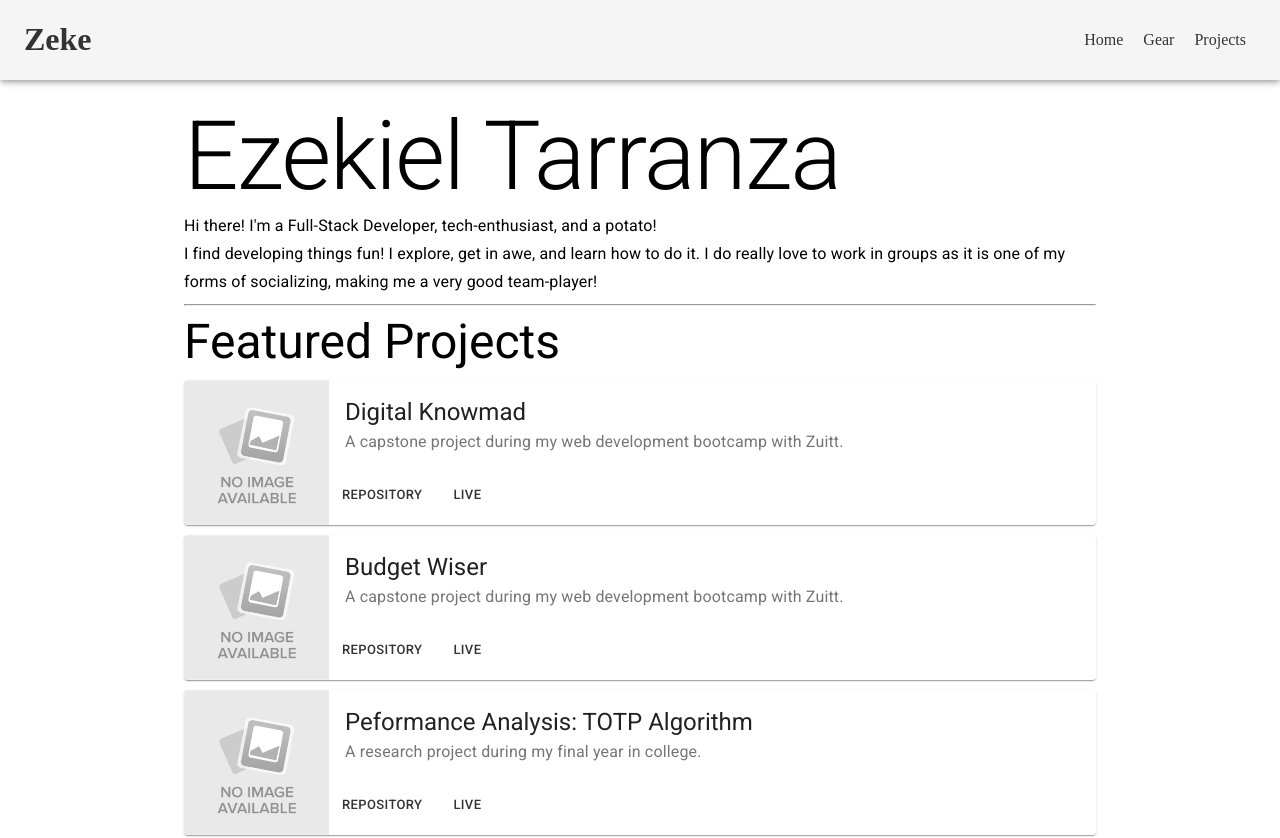
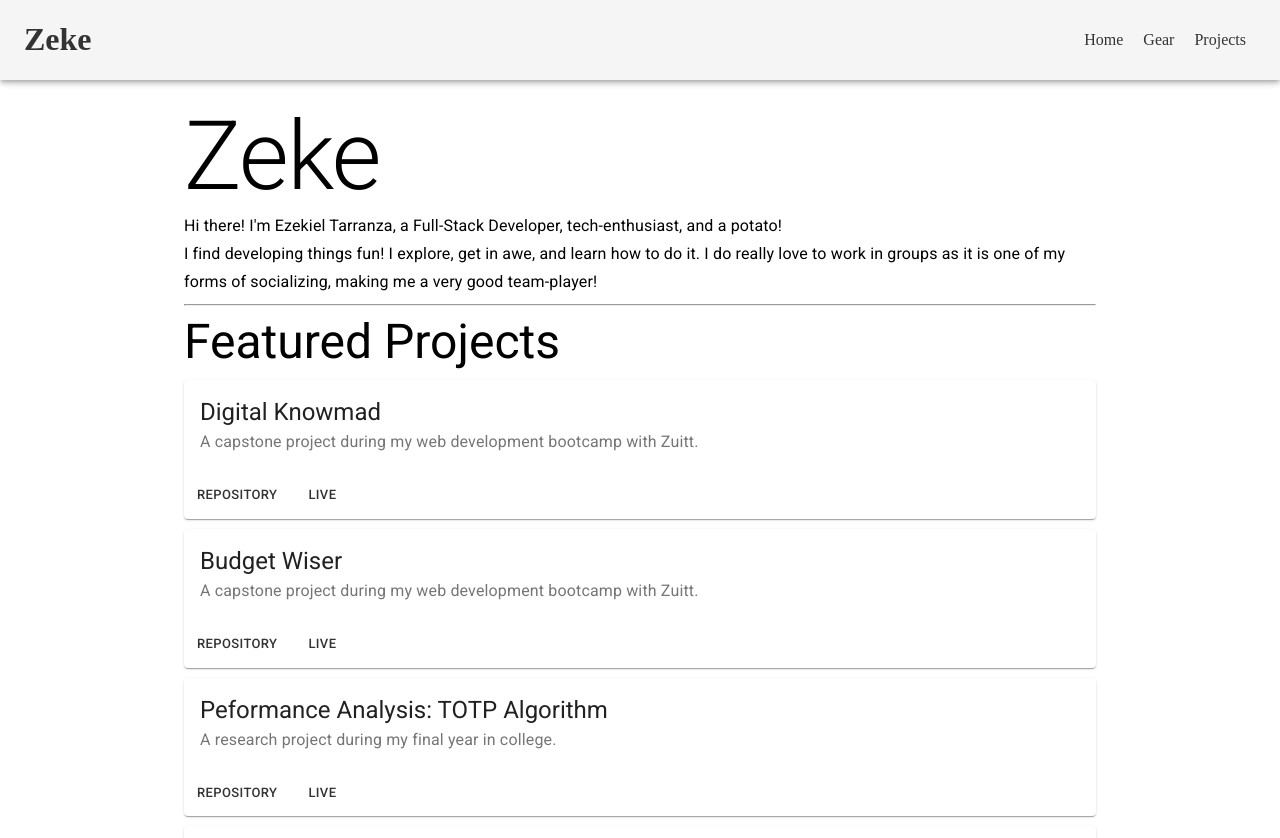
Before and after one commit to kielllll/web-portfolio, a Next.js app: page / in a window 1280 px wide. Shown: the top 838 px of the page. Built offline with nearby package versions, Linux system fonts and the light colour scheme.

Commit message:
update: removed image; changed header to nickname

```diff
--- a/components/Project.js
+++ b/components/Project.js
@@ -1,7 +1,6 @@
 import Card from "@material-ui/core/Card";
 import CardActions from "@material-ui/core/CardActions";
 import CardContent from "@material-ui/core/CardContent";
-import CardMedia from "@material-ui/core/CardMedia";
 import Button from "@material-ui/core/Button";
 import Typography from "@material-ui/core/Typography";
 import styles from "../styles/Project.module.css";
@@ -11,11 +10,6 @@ const Project = ({ project }) => {
 
   return (
     <Card className={styles.root}>
-      <CardMedia
-        className={styles["project-image"]}
-        image={image}
-        title={name}
-      />
       <div className={styles["sub-root"]}>
         <CardContent>
           <Typography component="h5" variant="h5">
--- a/pages/index.js
+++ b/pages/index.js
@@ -103,10 +103,11 @@ export default function Home() {
 
       <section>
         <Typography component="h1" variant="h1">
-          Ezekiel Tarranza
+          Zeke
         </Typography>
         <Typography component="h4" variant="subtitle1">
-          Hi there! I'm a Full-Stack Developer, tech-enthusiast, and a potato!
+          Hi there! I'm Ezekiel Tarranza, a Full-Stack Developer,
+          tech-enthusiast, and a potato!
         </Typography>
         <Typography component="h4" variant="subtitle1">
           I find developing things fun! I explore, get in awe, and learn how to
--- a/styles/Project.module.css
+++ b/styles/Project.module.css
@@ -6,8 +6,3 @@
   display: flex;
   flex-direction: column;
 }
-
-.project-image {
-  width: 145px;
-  height: 145px;
-}
```
